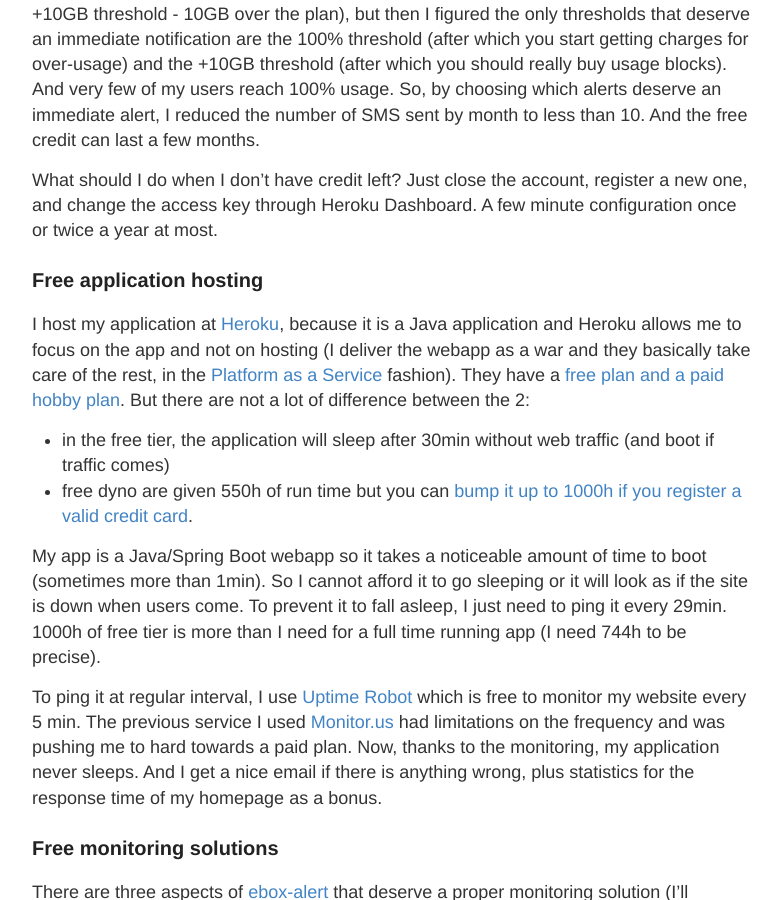
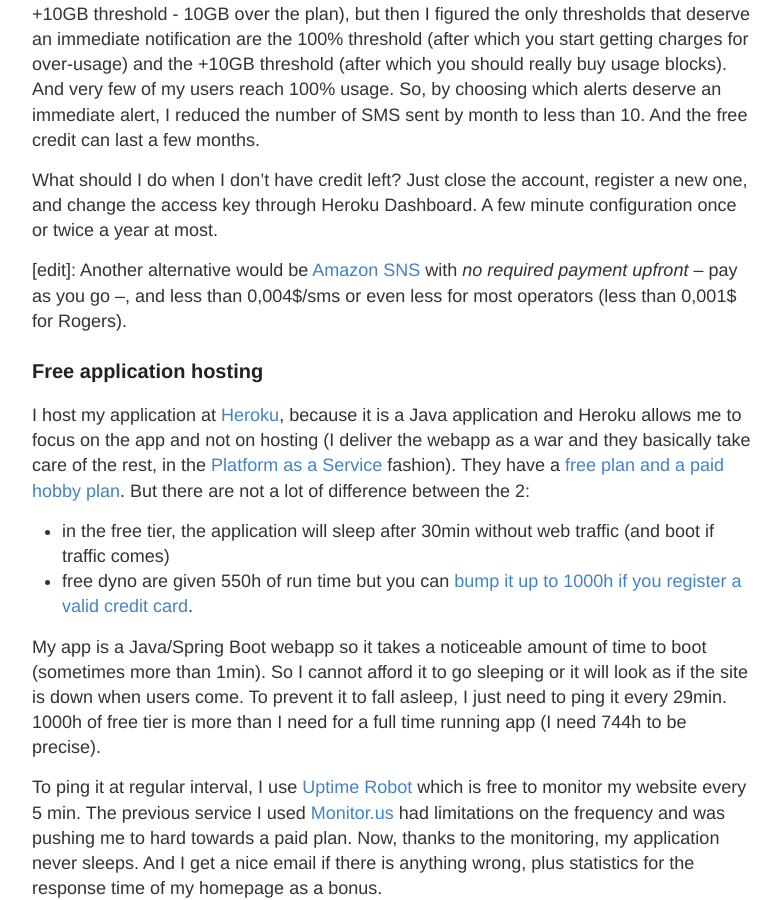
Before and after one commit to amissemer/adrienmissemer.com, a Jekyll site: the page built from _posts/2017-01-23-ebox-alert-3.md, in a window 1280 px wide and 900 px high, scrolled down 1028 px. Shown: the whole window, without its empty margins (248-1029 px from the left). Built offline with Jekyll 4.4.1, drawn with Linux system fonts in a browser that asks for light colours.

Commit message:
2017-01-23-ebox-alert-3.md mis à jour

```diff
--- a/_posts/2017-01-23-ebox-alert-3.md
+++ b/_posts/2017-01-23-ebox-alert-3.md
@@ -27,6 +27,8 @@
 
 What should I do when I don't have credit left? Just close the account, register a new one, and change the access key through Heroku Dashboard. A few minute configuration once or twice a year at most.
 
+\[edit\]: Another alternative would be [Amazon SNS](https://aws.amazon.com/en/sns/sms-pricing) with *no required payment upfront* -- pay as you go --, and less than 0,004$/sms or even less for most operators (less than 0,001$ for Rogers).
+
 ### Free application hosting
 
 I host my application at [Heroku](https://heroku.com), because it is a Java application and Heroku allows me to focus on the app and not on hosting (I deliver the webapp as a war and they basically take care of the rest, in the [Platform as a Service](https://en.wikipedia.org/wiki/Platform_as_a_service) fashion). They have a [free plan and a paid hobby plan](https://www.heroku.com/pricing). But there are not a lot of difference between the 2:
```
